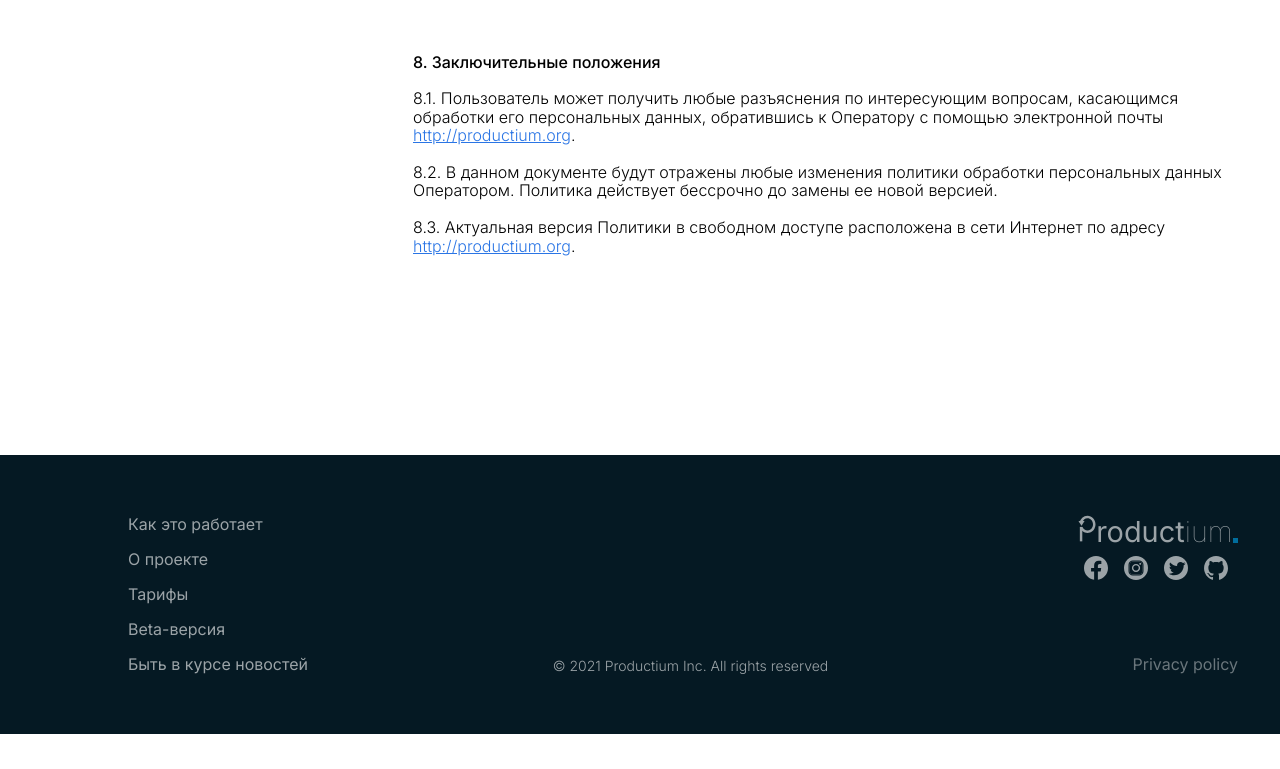
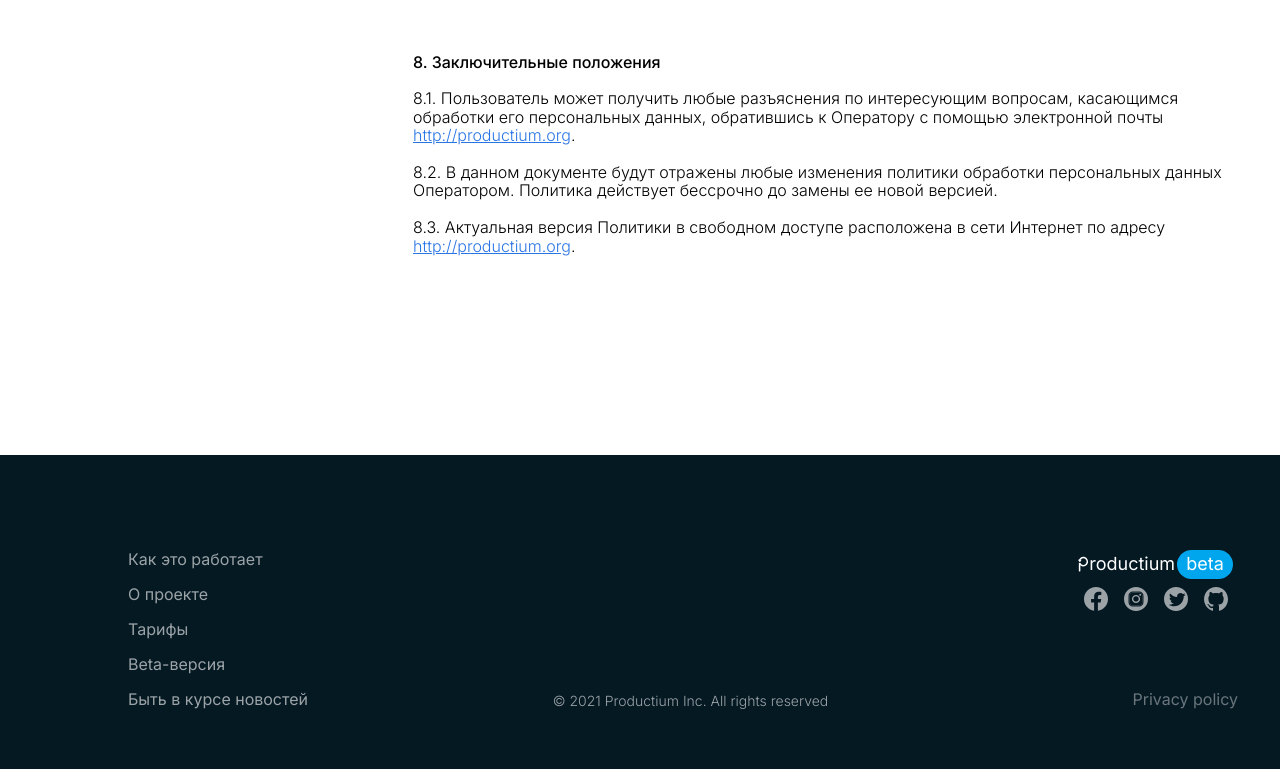
Before and after one commit to intro333/productium_community, a Vue app: page /user-agreement/privacy-policy in a window 1280 px wide. Shown: the part 3283-4052 px from the top of the page. Before the commit the page ends 4017 px from the top, so only its background shows below. Built offline with nearby package versions, Linux system fonts and the light colour scheme; what vue-device-detector would draw is missing.

Commit message:
правки.

```diff
--- a/src/assets/scss/common/main.scss
+++ b/src/assets/scss/common/main.scss
@@ -684,7 +684,8 @@ span {
       position: relative;
       justify-content: center;
       display: flex;
-      align-content: center;
+      align-items: center;
+      height: 33.12px;
       &:hover {
         cursor: pointer;
       }
@@ -693,12 +694,18 @@ span {
       }
     }
     &-img {
-      width: 17.96px;
-      height: 26.66px;
+      width: 12.56px;
+      height: 18.27px;
     }
     &-text {
-      font-size: 28.91px;
+      font-size: 20.55px;
       color: black;
+      &-box {
+        background-color: $color-base;
+        .p-top-logo-text {
+          font-size: 20.55px;
+        }
+      }
       &-small {
         font-weight: 100;
       }
--- a/src/assets/scss/home/block4.scss
+++ b/src/assets/scss/home/block4.scss
@@ -178,4 +178,12 @@
     padding: 110px 0;
     width: 100%;
   }
+  &-box {
+    background: #FFFFFF;
+    opacity: 0.8;
+    box-shadow: 4px 4px 16px rgba(0, 0, 0, 0.24);
+    border-radius: 16px;
+    overflow: hidden;
+    display: flex;
+  }
 }
--- a/src/assets/scss/home/footer.scss
+++ b/src/assets/scss/home/footer.scss
@@ -2,7 +2,7 @@
 @import "../common/displays";
 
 .p-footer {
-  padding-top: 60px;
+  padding-top: 95px;
   padding-bottom: 60px;
   background-color: $color-head;
   display: flex;
@@ -77,23 +77,27 @@
   &-logo {
     &-box {
       position: relative;
+      display: flex;
       justify-content: center;
-      display: flex;
-      align-content: center;
+      align-items: center;
+      height: 29px;
       &:hover {
         cursor: pointer;
       }
-      opacity: .6;
+      //opacity: .6;
     }
     &-img {
-      width: 17.96px;
-      height: 26.66px;
+      width: 11px;
+      height: 16px;
     }
     &-text {
-      font-size: 28.91px;
+      font-size: 18px;
       color: white;
       &-small {
         font-weight: 100;
+      }
+      &-box {
+        background-color: $color-base;
       }
     }
   }
--- a/src/components/Footer.vue
+++ b/src/components/Footer.vue
@@ -23,12 +23,15 @@
       <div class="p-footer-right">
         <div class="p-footer-social-box">
           <div class="p-footer-logo-box">
-            <img src="@/assets/img/logo/logo_white17.svg"
+            <img src="@/assets/img/logo/logo_white11x16.svg"
                  class="p-footer-logo-img"
                  alt="">
-            <span class="p-footer-logo-text">roduct</span>
-            <span class="p-footer-logo-text p-footer-logo-text-small">ium</span>
-            <div class="prod-point"></div>
+            <span class="p-footer-logo-text">roductium</span>
+            <div class="p-top-logo-text-box p-footer-logo-text-box">
+              <span class="p-top-logo-text">beta</span>
+            </div>
+<!--            <span class="p-footer-logo-text p-footer-logo-text-small">ium</span>-->
+<!--            <div class="prod-point"></div>-->
           </div>
           <div class="p-footer-social">
             <img src="@/assets/img/socials/fb.svg"
--- a/src/components/home/BlockFullVideo.vue
+++ b/src/components/home/BlockFullVideo.vue
@@ -3,8 +3,9 @@
                 'scrollbar-hidden block-scroll-container']"
        id="homeBlockFullVideo">
     <div :class="['content-base', 'home-full-video']">
-      <video id="video2"
-             :width="(browW < 1024) ? browW : 1100"
+      <div id="video2"
+           class="home-full-video-box">
+        <video :width="videoWidth"
                loop
                autoplay
                muted
@@ -14,6 +15,7 @@
           <!--        <source src="https://a.slack-edge.com/e0d52/marketing/img/integrations-lp/slack-integrations-gdrive.mp4"-->
           <!--                type="video/mp4">-->
         </video>
+      </div>
     </div>
   </div>
 </template>
@@ -29,6 +31,18 @@ export default {
     browW() {
       return this.getBrowserSize().width;
     },
+    videoWidth() {
+      let res = 1100;
+      if (this.browW < 1024) {
+        if (this.browW <= 375) {
+          res = this.browW - 10;
+        } else {
+          res = 375;
+        }
+      }
+
+      return res;
+    },
   },
   methods: {
     ...mapGetters(['getBrowserSize']),
--- a/src/components/mixins/CommonMixin.vue
+++ b/src/components/mixins/CommonMixin.vue
@@ -58,7 +58,8 @@ export default {
       }
     },
     openProductium() {
-      window.open('http://productium.org/', '_blank');
+      // window.open('http://productium.org/', '_blank');
+      window.open('http://194.58.104.122:81/case-tracker', '_blank'); // TODO Временно
     },
     changeFlipValue() {
       const mcCookie = this.getMembersCountCookie();
--- a/src/views/CommunityPages.vue
+++ b/src/views/CommunityPages.vue
@@ -59,16 +59,14 @@
                   class="side-menu-item">Главная</span>
             <span @click="scrollToBlockOnMobile('homeBlockFullVideo')"
                   class="side-menu-item">Как это работает</span>
+            <span @click="scrollToBlockOnMobile('aboutProject2')"
+                  class="side-menu-item">О проекте</span>
             <span  @click="scrollToBlockOnMobile('tariffDescr1Box')"
                    class="side-menu-item">Тарифы</span>
             <span @click="openProductium()"
                   class="side-menu-item">Beta-версия</span>
             <span @click="scrollToBlockOnMobile('homeBlock8')"
                   class="side-menu-item">Быть в курсе новостей</span>
-
-
-            <span @click="scrollToBlockOnMobile('aboutProject2')"
-                  class="side-menu-item">О проекте</span>
           </div>
           <div class="side-menu-social-box">
             <div class="side-menu-social">
@@ -86,12 +84,15 @@
                    alt="">
             </div>
             <div class="side-menu-logo-box">
-              <img src="@/assets/img/logo/logo_black17.svg"
+              <img src="@/assets/img/logo/logo_black12x18.svg"
                    class="side-menu-logo-img"
                    alt="">
-              <span class="side-menu-logo-text">roduct</span>
-              <span class="side-menu-logo-text side-menu-logo-text-small">ium</span>
-              <div class="prod-point"></div>
+              <span class="side-menu-logo-text">roductium</span>
+              <div class="p-top-logo-text-box side-menu-logo-text-box">
+                <span class="p-top-logo-text">beta</span>
+              </div>
+<!--              <span class="side-menu-logo-text side-menu-logo-text-small">ium</span>-->
+<!--              <div class="prod-point"></div>-->
             </div>
           </div>
           <div @click="drawerControl(false)"
```
Also changed, not shown: src/assets/img/logo/logo_black12x18.svg (added), src/assets/img/logo/logo_white11x16.svg (added). Lines whose indentation alone changed are shown as unchanged.
